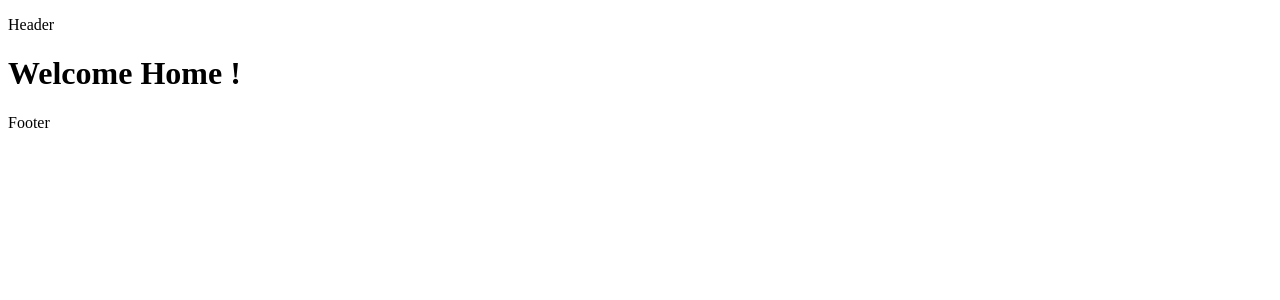
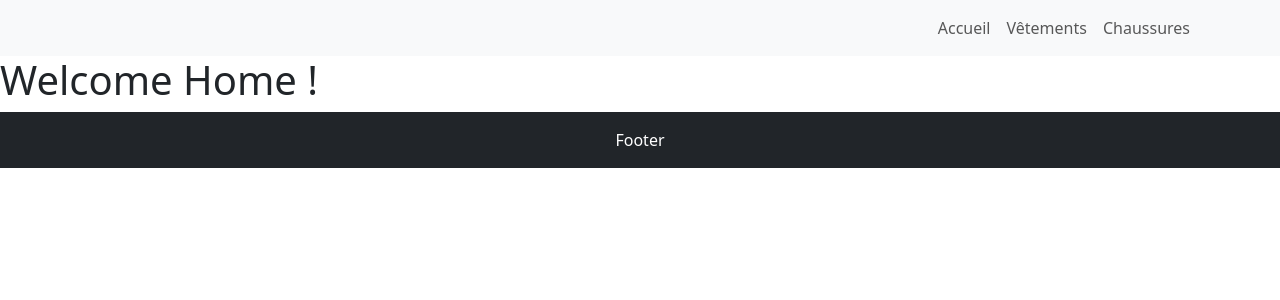
Before and after one commit to Ccasabianca/React_routeurs, a React (Vite) app: page / in a window 1280 px wide. Shown: the top 300 px of the page. Built offline with nearby package versions, Linux system fonts and the light colour scheme.

Commit message:
Activité 5

```diff
--- a/package.json
+++ b/package.json
@@ -10,7 +10,9 @@
     "preview": "vite preview"
   },
   "dependencies": {
+    "bootstrap": "^5.3.6",
     "react": "^19.1.0",
+    "react-bootstrap": "^2.10.10",
     "react-dom": "^19.1.0",
     "react-router": "^7.6.0"
   },
--- a/src/App.jsx
+++ b/src/App.jsx
@@ -3,6 +3,7 @@ import Home from "./pages/Home.jsx";
 import Category from "./pages/Category.jsx";
 import NotFound from "./pages/NotFound.jsx";
 import Layout from "./components/Layout.jsx";
+import 'bootstrap/dist/css/bootstrap.min.css';
 
 function App() {
   return (
--- a/src/components/Footer.jsx
+++ b/src/components/Footer.jsx
@@ -1,7 +1,9 @@
 function Footer() {
     return (
-    <p>Footer</p>
-  );
+      <div className="bg-dark text-white text-center py-3">
+        <p className="mb-0">Footer</p>
+      </div>
+    );
   }
 
   export default Footer;
--- a/src/components/Header.jsx
+++ b/src/components/Header.jsx
@@ -1,7 +1,21 @@
+import { Navbar, Nav, Container } from 'react-bootstrap';
+import { Link } from 'react-router';
+
 function Header() {
-    return (
-    <p>Header</p>
+  return (
+    <Navbar bg="light" expand="lg">
+      <Container>
+        <Navbar.Toggle aria-controls="basic-navbar-nav" />
+        <Navbar.Collapse id="basic-navbar-nav">
+          <Nav className="ms-auto">
+            <Nav.Link as={Link} to="/chemin-de-votre-page">Accueil</Nav.Link>
+            <Nav.Link as={Link} to="/chemin-de-votre-page">Vêtements</Nav.Link>
+            <Nav.Link as={Link} to="/chemin-de-votre-page">Chaussures</Nav.Link>
+          </Nav>
+        </Navbar.Collapse>
+      </Container>
+    </Navbar>
   );
-  }
+}
 
-  export default Header;
+export default Header;
```
Also changed, not shown: 1 other file (tests, documents, lock files or other folders).
